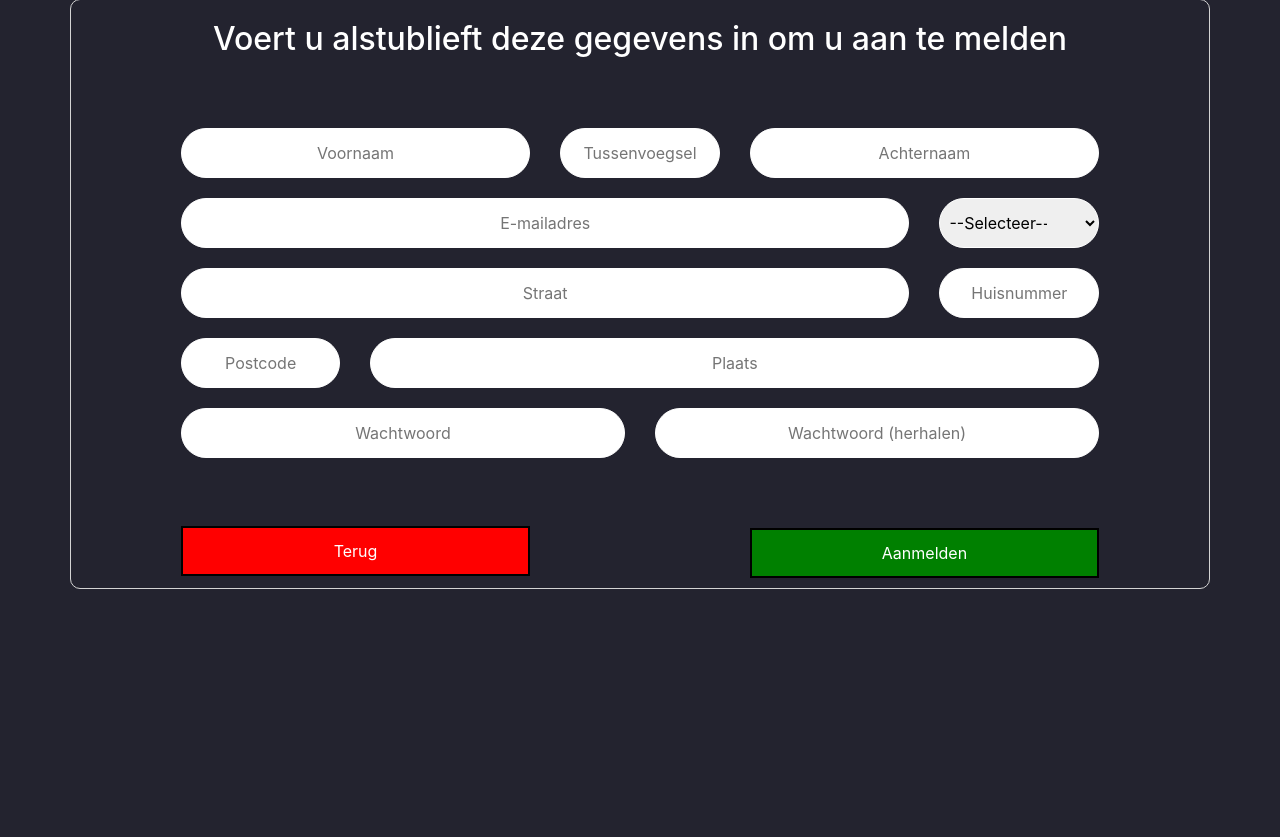
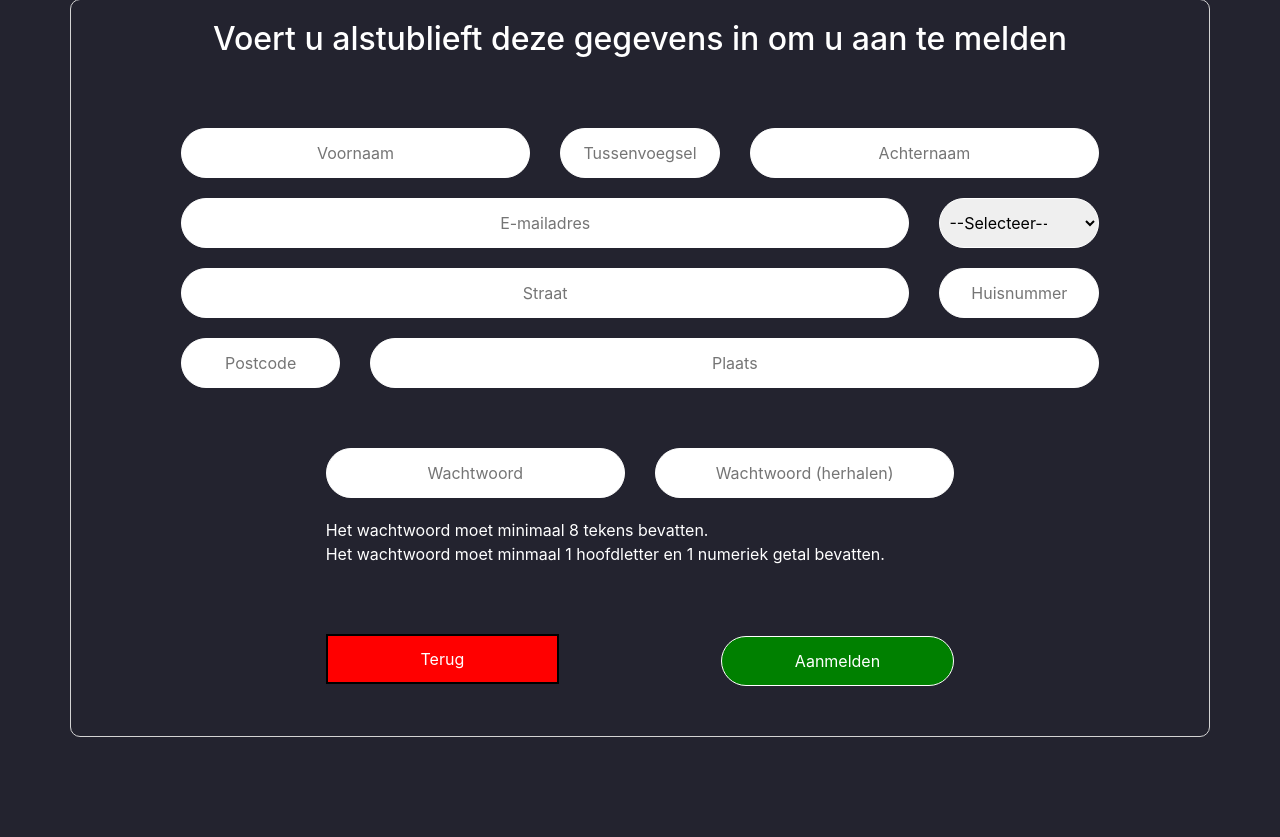
Before and after one commit to thesmallwan123/NerdyGadgets, a PHP site: page /signup in a window 1280 px wide. Shown: the part 249-1086 px from the top of the page. Before the commit the page ends 838 px from the top, so only its background shows below. Run offline with PHP 8.4, Linux system fonts and the light colour scheme; some web fonts are replaced.

Commit message:
Password policy signup.php

```diff
--- a/signup.php
+++ b/signup.php
@@ -34,6 +34,9 @@ session_start();
 $plaats = "";
 $mailBestaatAl = false;
 $wachtwoordKloptNiet = false;
+$wachtwoordIsSterk = false;
+$wachtwoordIsNietSterk = false;
+$wachtwoordKomtOvereen = false;
 
 // Als het aanmelden klaar is check of alles klopt en stuur ze daarna naar de inlogpagina
 if (isset($_POST['aanmeldenKlaar'])) {
@@ -65,9 +68,22 @@ if (isset($_POST['aanmeldenKlaar'])) {
 
     if (mysqli_num_rows($ReturnableResult) == 0) {
 
-        // Check of de ingevulde wachtwooden overeenkomen
+        if (strlen($_POST['wachtwoord']) >= 8) {
+            $wachtwoordIsSterk = true;
+        } else {
+            $wachtwoordIsNietSterk = true;
+        }
+        // Check of de ingevule wachtwoorden overeenkomen
+        if ($wachtwoord == $wachtwoordConfirmatie) {
+            $wachtwoordKomtOvereen = true;
+        } else {
+            // Klopt het wachtwoord niet geef dan een alert weer en stuur de bezoeker terug naar het aanmeldscherm
+            $wachtwoordKloptNiet = true;
+        }
+
+        // Check of de ingevulde wachtwooden aan de eisen voldoen en overeenkomen
         // Zijn ze hetzelfde, dan kan je doorgaan
-        if ($wachtwoord == $wachtwoordConfirmatie) {
+        if ($wachtwoord == $wachtwoordConfirmatie && $wachtwoordIsSterk) {
             // Het wachtwoord wordt gehasht dmv md5 hash zodat het niet uit de database kan worden gelezen
             $wachtwoord = password_hash($wachtwoord, PASSWORD_DEFAULT);
 
@@ -81,15 +97,10 @@ if (isset($_POST['aanmeldenKlaar'])) {
             mysqli_stmt_bind_param($Statement, "ssssssssss", $email, $voornaam, $tussenvoegsel, $achternaam, $gender, $straat, $huisnummer, $postcode, $plaats, $wachtwoord);
             mysqli_stmt_execute($Statement);
             header("Location:./login?aanmeldenKlaar");
-        } else { // Klopt het wachtwoord niet geef dan een alert weer en stuur de bezoeker terug naar het aanmeldscherm
-
-           $wachtwoordKloptNiet = true;
-
         }
-    } else { // Staat het emailadres al in de database geef dan een alert weer en stuur de bezoeker terug naar het aanmeldscherm
-
+    } else {
+        // Staat het emailadres al in de database geef dan een alert weer en stuur de bezoeker terug naar het aanmeldscherm
         $mailBestaatAl = true;
-
     }
 }
 ?>
@@ -122,7 +133,6 @@ if (isset($_POST['aanmeldenKlaar'])) {
         <?php
         if ($mailBestaatAl) {
             ?>
-
             <div class="row loginSignupRows">
                 <div class="col-1"></div>
                 <div class="col-10">
@@ -136,7 +146,6 @@ if (isset($_POST['aanmeldenKlaar'])) {
                 </div>
                 <div class="col-1"></div>
             </div>
-
             <?php
         }
         ?>
@@ -179,10 +188,6 @@ if (isset($_POST['aanmeldenKlaar'])) {
             <div class="col-1"></div>
         </div>
 
-            <?php
-            if ($wachtwoordKloptNiet) {
-            ?>
-
             <div class="row loginSignupRows">
                 <div class="col-1"></div>
                 <div class="col-10">
@@ -190,13 +195,23 @@ if (isset($_POST['aanmeldenKlaar'])) {
                     if ($wachtwoordKloptNiet) {
                         ?>
                         <label for="wachtwoord" class="signupWarningLabel">De wachtwoorden komen niet overeen!</label>
+                </div>
+                <div class="col-1"></div>
+            </div>
             <?php
         }
         ?>
+
+            <div class="row loginSignupRows">
+                <div class="col-1"></div>
+                <div class="col-10">
+                    <?php
+                    if ($wachtwoordIsNietSterk) {
+                        ?>
+                        <label for="wachtwoord" class="signupWarningLabel">Het gekozen wachtwoord voldoet niet aan de eisen!</label>
                 </div>
                 <div class="col-1"></div>
             </div>
-
             <?php
         }
         ?>
@@ -210,6 +225,13 @@ if (isset($_POST['aanmeldenKlaar'])) {
                 <input type="password" name="wachtwoordConfirmatie" placeholder="Wachtwoord (herhalen)" required>
             </div>
             <div class="col-1"></div>
+        </div>
+
+        <div class='row loginSignupRows'>
+            <div class="col-1"></div>
+            <div class="col-11">
+                <label for="legenda" class="loginSignupRows"> Het wachtwoord moet minimaal 8 tekens bevatten. <br> Het wachtwoord moet minmaal 1 hoofdletter en 1 numeriek getal bevatten.</label>
+            </div>
         </div>
 
         <div class="row">
```
Also changed, not shown: 1 other file. Lines whose indentation alone changed are shown as unchanged.
